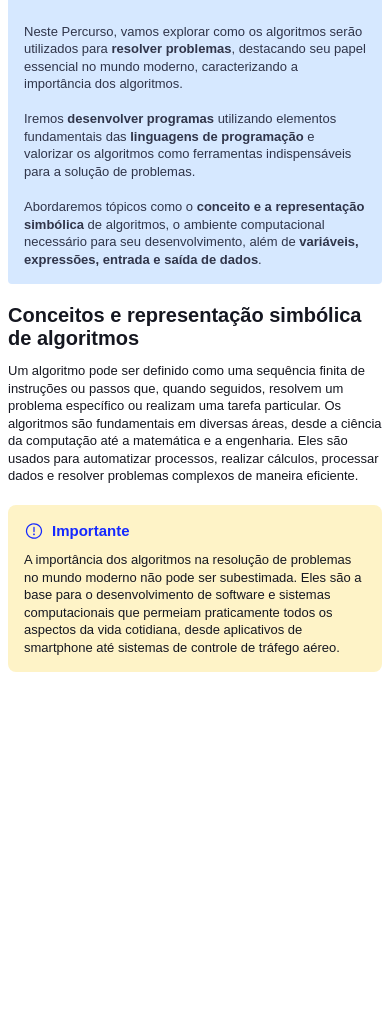
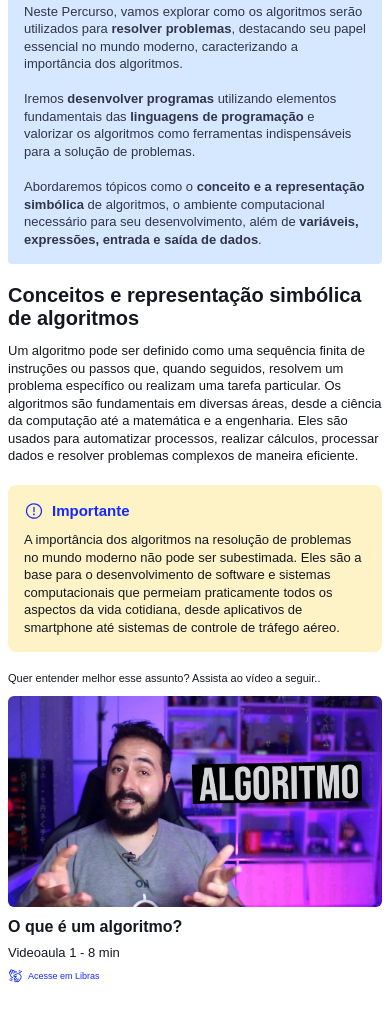
Before and after one commit to johnhesio/testepraticowebdesign, a plain HTML site: page index.html in a window 390 px wide. Shown: the part 994-2015 px from the top of the page. Before the commit the page ends 1706 px from the top, so only its background shows below. Drawn offline with Linux system fonts and the light colour scheme.

Commit message:
Enhance responsiveness and structure for important sections and video content

```diff
--- a/css/responsive.css
+++ b/css/responsive.css
@@ -542,3 +542,122 @@
     line-height: 135%;
   }
 }
+
+/* ===== VIDEOAULA ===== */
+
+/* Responsividade Tablet Conteúdo */
+@media (max-width: 1024px) {
+    .video-section {
+        margin: 32px 0;
+    }
+
+    .video-section__container {
+        width: 100%;
+        max-width: 766px;
+    }
+
+    .video-card__thumbnail {
+        width: 100%;
+        max-width: 720px;
+        height: auto;
+        aspect-ratio: 16 / 9;
+    }
+
+    .video-card__title {
+        font-size: 20px;
+        line-height: 25px;
+        height: auto;
+    }
+}
+
+/* Responsividade Mobile Conteúdo */
+@media (max-width: 768px) {
+    .video-section {
+        margin: 24px 0;
+    }
+
+    .video-section__container {
+        gap: 16px;
+    }
+
+    .video-section__title {
+        font-size: 12px;
+        height: auto;
+    }
+
+    .video-card {
+        gap: 12px;
+    }
+
+    .video-card__info {
+        gap: 10px;
+    }
+
+    .video-card__title {
+        font-size: 18px;
+        line-height: 22px;
+    }
+
+    .video-card__duration {
+        font-size: 14px;
+        line-height: 18px;
+        height: auto;
+    }
+
+    .video-card__libras-text {
+        font-size: 10px;
+        height: auto;
+    }
+}
+
+/* Responsividade Mobile Pequeno Conteúdo */
+@media (max-width: 480px) {
+    .video-section {
+        margin: 20px 0;
+    }
+
+    .video-section__container {
+        gap: 12px;
+    }
+
+    .video-section__title {
+        font-size: 11px;
+    }
+
+    .video-card {
+        gap: 10px;
+    }
+
+    .video-card__info {
+        gap: 8px;
+    }
+
+    .video-card__title {
+        font-size: 16px;
+        line-height: 20px;
+    }
+
+    .video-card__details {
+        flex-direction: column;
+        align-items: flex-start;
+        gap: 8px;
+    }
+
+    .video-card__duration {
+        font-size: 13px;
+        line-height: 16px;
+    }
+
+    .video-card__libras {
+        gap: 6px;
+    }
+
+    .video-card__libras-icon {
+        width: 14px;
+        height: 14.64px;
+    }
+
+    .video-card__libras-text {
+        font-size: 9px;
+    }
+}
--- a/css/style.css
+++ b/css/style.css
@@ -523,7 +523,7 @@ body {
 }
 
 .important__container {
-    background: #FEF3C7;
+  background: #fef3c7;
   width: 766px;
   height: 200px;
   border-radius: 8px;
@@ -552,7 +552,7 @@ body {
 }
 
 .important__title {
-    color: #1529FF;
+  color: #1529ff;
   font-family: var(--font-family);
   font-size: 20px;
   font-weight: 600;
@@ -565,7 +565,6 @@ body {
   flex: 1;
   display: flex;
   align-items: flex-start;
-
 }
 
 .important__text {
@@ -576,3 +575,109 @@ body {
   line-height: 150%;
   margin: 0;
 }
+
+/* Seção Videoaula */
+.video-section {
+    width: 100%;
+    margin: 40px 0;
+    display: flex;
+    justify-content: center;
+}
+
+.video-section__container {
+    width: 766px;
+    display: flex;
+    flex-direction: column;
+    gap: 20px;
+}
+
+.video-section__title {
+    color: #151720;
+    font-family: var(--font-family);
+    font-size: 13px;
+    font-weight: 400;
+    line-height: normal;
+    margin: 0;
+    height: 13px;
+}
+
+/* Card do Vídeo */
+.video-card {
+    width: 100%;
+    display: flex;
+    flex-direction: column;
+    gap: 16px;
+}
+
+.video-card__thumbnail {
+    width: 720px;
+    height: 405px;
+    border-radius: 6px;
+    overflow: hidden;
+}
+
+.video-card__image {
+    width: 100%;
+    height: 100%;
+    object-fit: cover;
+    display: block;
+}
+
+.video-card__info {
+    display: flex;
+    flex-direction: column;
+    gap: 12px;
+}
+
+.video-card__title {
+    color: #151720;
+    font-family: var(--font-family);
+    font-size: 22px;
+    font-weight: 600;
+    line-height: 27px;
+    margin: 0;
+    height: 27px;
+}
+
+.video-card__details {
+    display: flex;
+    justify-content: space-between;
+    align-items: center;
+    width: 100%;
+}
+
+.video-card__duration {
+    color: #151720;
+    font-family: var(--font-family);
+    font-size: 16px;
+    font-weight: 400;
+    line-height: 21px;
+    height: 21px;
+}
+
+.video-card__libras {
+    display: flex;
+    align-items: center;
+    gap: 8px;
+}
+
+.video-card__libras-icon {
+    width: 16px;
+    height: 16.73px;
+    flex-shrink: 0;
+}
+
+.video-card__libras-img {
+    width: 100%;
+    height: 100%;
+    object-fit: contain;
+}
+
+.video-card__libras-text {
+    color: #1529FF;
+    font-family: var(--font-family);
+    font-size: 11px;
+    font-weight: 400;
+    line-height: normal;
+    height: 11px;
+}
--- a/index.html
+++ b/index.html
@@ -151,7 +151,7 @@
       <div class="content__container">
         <!-- div de Conteúdo -->
         <div class="content__wrapper">
-          <!-- Primeira Div - Percurso 1 -->
+          <!-- Seção Utilização de algoritmos -->
           <div class="content__card">
             <!-- Badge "Percurso 1" -->
             <div class="content__badge">
@@ -168,7 +168,8 @@
               Conceitos e representação simbólica de algoritmos
             </p>
           </div>
-          <!-- Imagem 01 -->
+
+          <!-- Seção Imagem 01 -->
           <div class="content__image-wrapper">
             <div class="content__image">
               <img
@@ -178,9 +179,6 @@
               />
             </div>
           </div>
-        </div>
-      </div>
-
           <!-- Seção Objetivos de Aprendizagem -->
           <div class="objectives">
             <div class="objectives__container">
@@ -199,19 +197,22 @@
               <!-- Parágrafo -->
               <div class="objectives__content">
                 <p class="objectives__text">
-              Neste Percurso, vamos explorar como os algoritmos serão utilizados
-              para <strong>resolver problemas</strong>, destacando seu papel
-              essencial no mundo moderno, caracterizando a importância dos
-              algoritmos.<br /><br />
-              Iremos <strong>desenvolver programas</strong> utilizando elementos
-              fundamentais das <strong>linguagens de programação</strong> e
-              valorizar os algoritmos como ferramentas indispensáveis para a
-              solução de problemas.<br /><br />
+                  Neste Percurso, vamos explorar como os algoritmos serão
+                  utilizados para <strong>resolver problemas</strong>,
+                  destacando seu papel essencial no mundo moderno,
+                  caracterizando a importância dos algoritmos.<br /><br />
+                  Iremos <strong>desenvolver programas</strong> utilizando
+                  elementos fundamentais das
+                  <strong>linguagens de programação</strong> e valorizar os
+                  algoritmos como ferramentas indispensáveis para a solução de
+                  problemas.<br /><br />
                   Abordaremos tópicos como o
                   <strong>conceito e a representação simbólica</strong> de
                   algoritmos, o ambiente computacional necessário para seu
                   desenvolvimento, além de
-              <strong>variáveis, expressões, entrada e saída de dados</strong>.
+                  <strong
+                    >variáveis, expressões, entrada e saída de dados</strong
+                  >.
                 </p>
               </div>
             </div>
@@ -227,10 +228,10 @@
                 Um algoritmo pode ser definido como uma sequência finita de
                 instruções ou passos que, quando seguidos, resolvem um problema
                 específico ou realizam uma tarefa particular. Os algoritmos são
-            fundamentais em diversas áreas, desde a ciência da computação até a
-            matemática e a engenharia. Eles são usados para automatizar
-            processos, realizar cálculos, processar dados e resolver problemas
-            complexos de maneira eficiente.
+                fundamentais em diversas áreas, desde a ciência da computação
+                até a matemática e a engenharia. Eles são usados para
+                automatizar processos, realizar cálculos, processar dados e
+                resolver problemas complexos de maneira eficiente.
               </p>
             </div>
           </div>
@@ -253,18 +254,64 @@
               <!-- Parágrafo -->
               <div class="important__content">
                 <p class="important__text">
-              A importância dos algoritmos na resolução de problemas no mundo
-              moderno não pode ser subestimada. Eles são a base para o
-              desenvolvimento de software e sistemas computacionais que permeiam
-              praticamente todos os aspectos da vida cotidiana, desde
-              aplicativos de smartphone até sistemas de controle de tráfego
-              aéreo.
+                  A importância dos algoritmos na resolução de problemas no
+                  mundo moderno não pode ser subestimada. Eles são a base para o
+                  desenvolvimento de software e sistemas computacionais que
+                  permeiam praticamente todos os aspectos da vida cotidiana,
+                  desde aplicativos de smartphone até sistemas de controle de
+                  tráfego aéreo.
                 </p>
               </div>
             </div>
           </div>
 
+          <!-- Seção Videoaula -->
+          <div class="video-section">
+            <div class="video-section__container">
+              <!-- Título da Seção -->
+              <h3 class="video-section__title">
+                Quer entender melhor esse assunto? Assista ao vídeo a seguir..
+              </h3>
 
+              <!-- Card do Vídeo -->
+              <div class="video-card">
+                <!-- Thumbnail do Vídeo -->
+                <div class="video-card__thumbnail">
+                  <img
+                    src="assets/maxresdefault.png"
+                    alt="Thumbnail da videoaula sobre algoritmos"
+                    class="video-card__image"
+                  />
+                </div>
+
+                <!-- Informações do Vídeo -->
+                <div class="video-card__info">
+                  <h4 class="video-card__title">O que é um algoritmo?</h4>
+
+                  <div class="video-card__details">
+                    <span class="video-card__duration"
+                      >Videoaula 1 - 8 min</span
+                    >
+
+                    <div class="video-card__libras">
+                      <div class="video-card__libras-icon">
+                        <img
+                          src="assets/Vector.svg"
+                          alt="Ícone de Libras"
+                          class="video-card__libras-img"
+                        />
+                      </div>
+                      <span class="video-card__libras-text"
+                        >Acesse em Libras</span
+                      >
+                    </div>
+                  </div>
+                </div>
+              </div>
+            </div>
+          </div>
+        </div>
+      </div>
     </section>
 
     <script src="js/script.js"></script>
```
Lines whose indentation alone changed are shown as unchanged.
